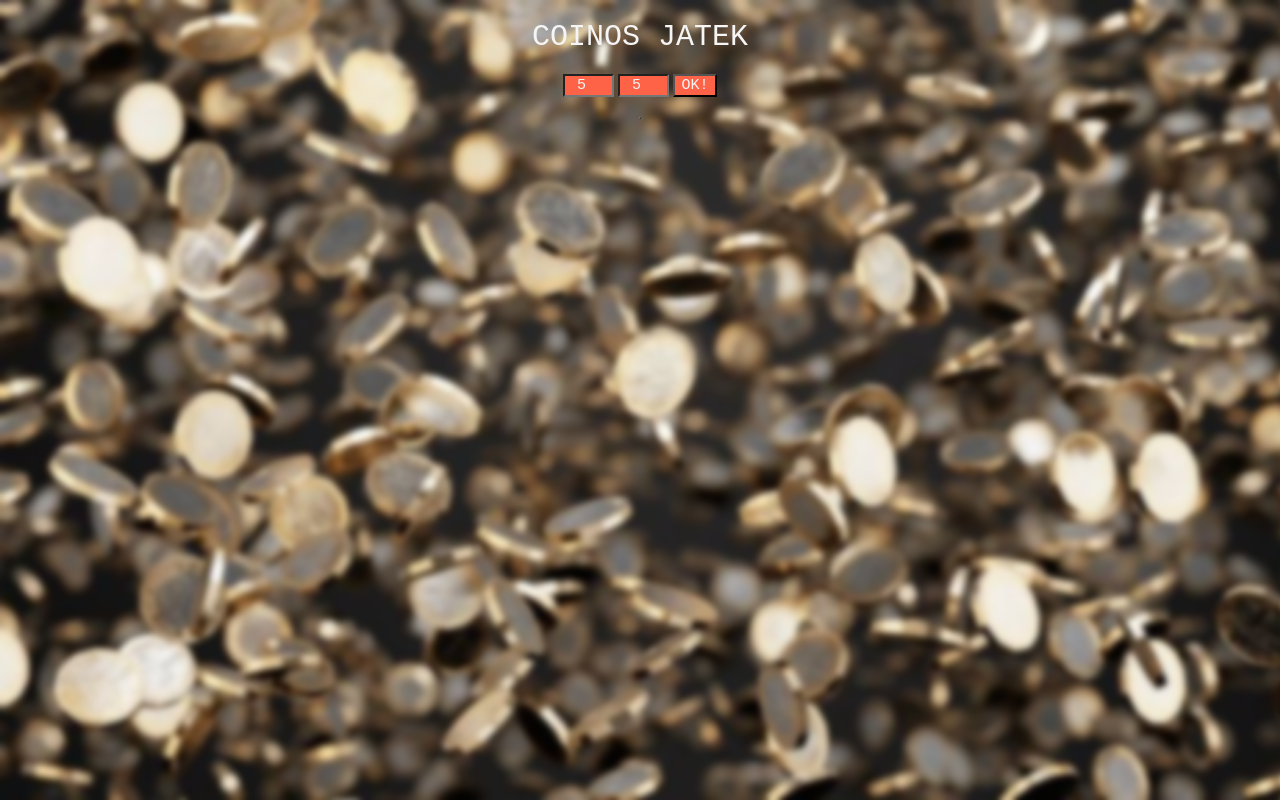
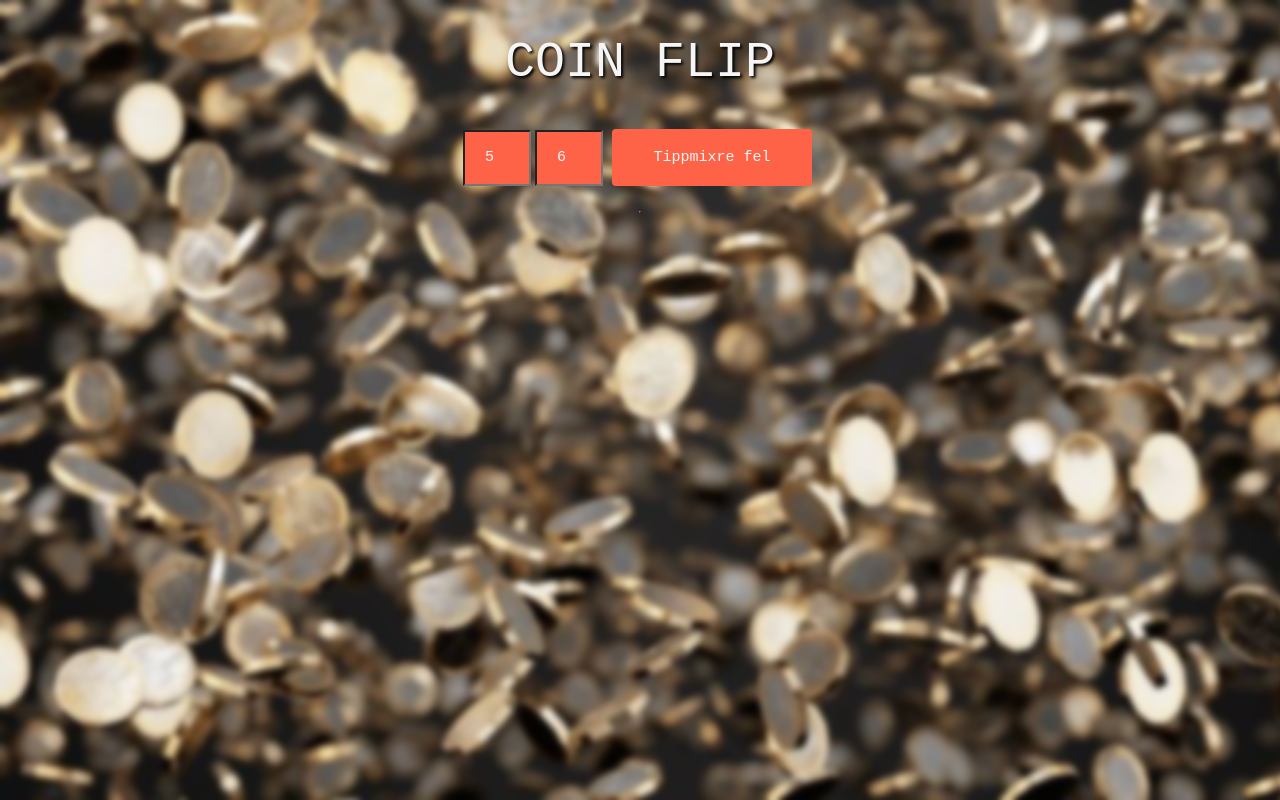
Before and after one commit to 31b4/coin-fliper-with-rules, a plain HTML site: page index.html in a window 1280 px wide. Drawn offline with Linux system fonts and the light colour scheme.

Commit message:
Add files via upload

```diff
--- a/index.html
+++ b/index.html
@@ -4,16 +4,16 @@
     <meta charset="UTF-8">
     <meta http-equiv="X-UA-Compatible" content="IE=edge">
     <meta name="viewport" content="width=device-width, initial-scale=1.0">
+    <link rel="stylesheet" href="style.css">
     <script src="run.js"></script>
-    <link rel="stylesheet" href="style.css">
-    <title>idk</title>
+    <title>COINJATEK</title>
 </head>
 <body>
     <div id=mainDiv>
-        <h1>COINOS JATEK</h1>
+        <h1>COIN FLIP</h1>
         <input type="number" value=5 id="n" min=5 max=30>
-        <input type="number" value=5 id="in" min=5 max=15>
-        <button onclick="Epit()">OK!</button>
+        <input type="number" value=6 id="in" min=6 max=15>
+        <button onclick="Epit()" class="button"> <span>Tippmixre fel</span> </button>
         <table id="table" border=1></table>
     </div>
 </body>
--- a/run.js
+++ b/run.js
@@ -24,7 +24,9 @@ function ImgHover(onoff,id){
 function Generate10(x,y){
     for (let i = 0; i < 10; i++) {
         run = true
+        counter = 0
         while(run){
+            counter++
             var rndpos = [Math.floor(Math.random() * x-1) + 1,Math.floor(Math.random() * y-1) + 1]
             if(fotomb[rndpos[0]][rndpos[1]]==0){
                 run = SameNeighboor(rndpos[0],rndpos[1],8,x,y)
@@ -32,7 +34,6 @@ function Generate10(x,y){
         }
         fotomb[rndpos[0]][rndpos[1]] = 8
     }
-    console.log(fotomb)
 }
 function SameNeighboor(i,j,rnd,x,y){
     var run = false
@@ -81,11 +82,8 @@ function InsertImg(x,y){
                 if (rnd== 8){
                     rnd += 2
                 }
-                console.log(rnd)
                 run = SameNeighboor(i,j,rnd,x,y)
             }
-            console.log("rndjo "+ rnd)
-
             var td = document.getElementById(i+","+j)
             fotomb[i][j] = rnd
             var img = document.createElement("img")
@@ -107,7 +105,6 @@ function ResetAll(){
     fotomb = new Array()
     document.getElementById("table").innerHTML=""
 }
-
 function Epit(){
     ResetAll()
     var x = document.getElementById("n").value;
--- a/style.css
+++ b/style.css
@@ -5,10 +5,7 @@ body{
     background-attachment:fixed;
     background-size: cover;
 }
-h1{
-    color: whitesmoke;
-    font: 30px "Roboto Mono", monospace;
-}
+
 div#mainDiv{
     width: 80%;
     height: 700px;
@@ -22,6 +19,10 @@ div#mainDiv button,input{
     color: whitesmoke;
     font: 15px "Roboto Mono", monospace;
 }
+div#mainDiv input{
+    width: 60px;
+    height: 50px;
+}
 div#mainDiv table{
     text-align: center;
     margin: auto;
@@ -29,4 +30,46 @@ div#mainDiv table{
 }
 h1{
     text-align: center;
+    text-shadow: 2px 2px 3px black;
+    color: whitesmoke;
+    font: 50px "Roboto Mono", monospace;
 }
+.button {
+    display: inline-block;
+    border-radius: 4px;
+    background-color: #f4511e;
+    border: none;
+    color: #FFFFFF;
+    text-align: center;
+    font-size: 28px;
+    padding: 20px;
+    width: 200px;
+    transition: all 0.5s;
+    cursor: pointer;
+    margin: 5px;
+  }
+
+  .button span {
+    cursor: pointer;
+    display: inline-block;
+    position: relative;
+    transition: 0.5s;
+  }
+
+  .button span:after {
+    content: '\00bb';
+    position: absolute;
+    opacity: 0;
+    top: 0;
+    right: -20px;
+    transition: 0.5s;
+  }
+
+  .button:hover span {
+    padding-right: 25px;
+  }
+
+  .button:hover span:after {
+    opacity: 1;
+    right: 0;
+  }
```
